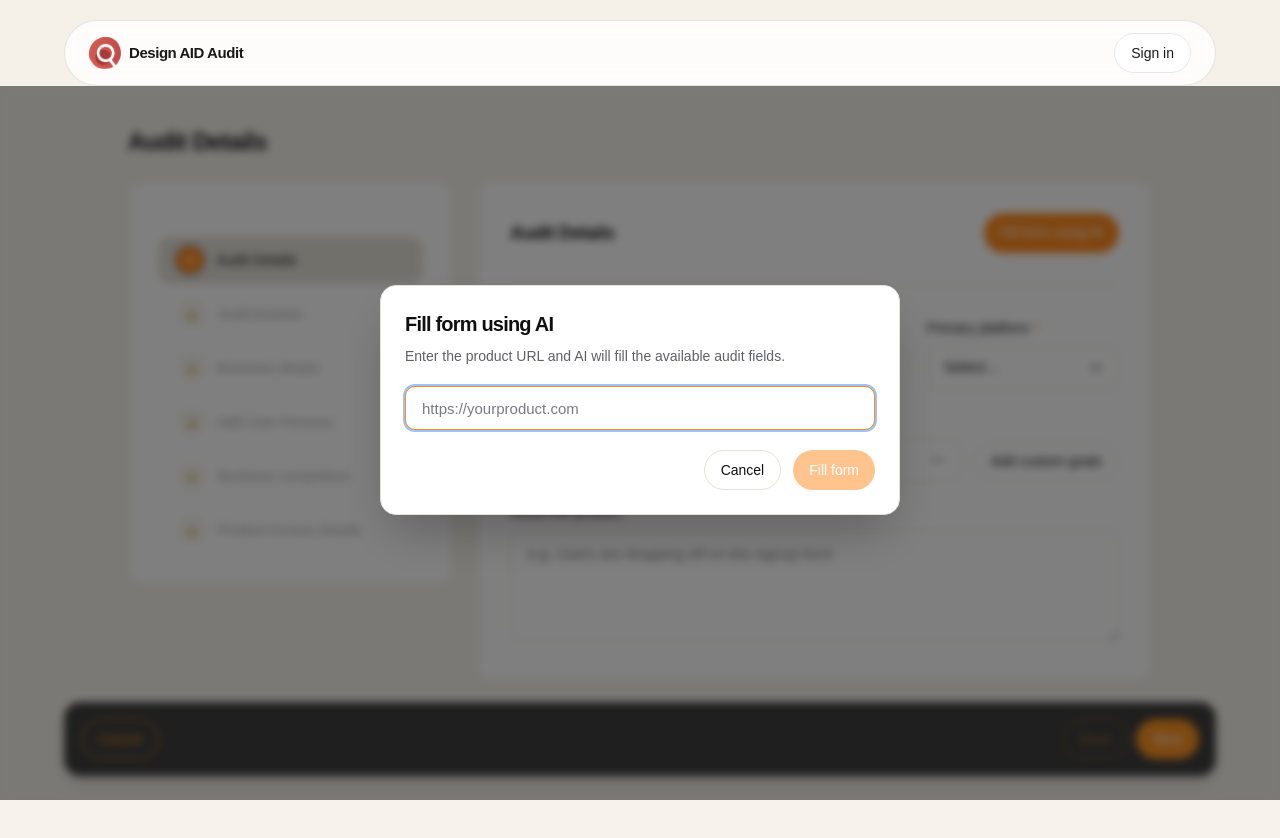
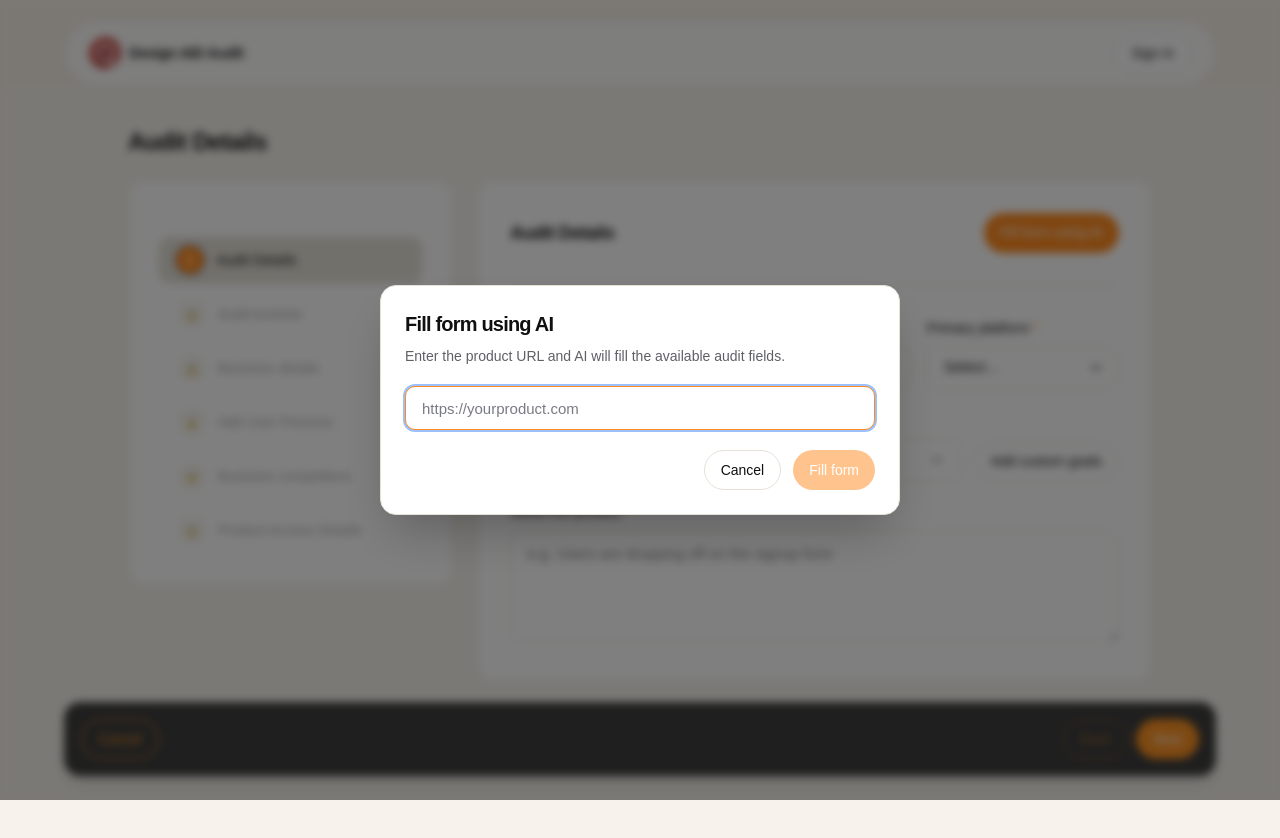
Before and after one commit to StudiovitaminD/ux-audit-tool, a Next.js app: page /audit in a window 1280 px wide. Both pictures are taken after a click on the button "Fill form using AI". Shown: the top 838 px of the page. Built offline with nearby package versions, Linux system fonts and the light colour scheme.

Commit message:
Blur navbar behind AI URL dialog

```diff
--- a/src/components/audit/audit-form.tsx
+++ b/src/components/audit/audit-form.tsx
@@ -1528,7 +1528,7 @@ export function AuditForm() {
       className="grid gap-6 pb-32 lg:grid-cols-12"
     >
       {aiUrlDialogOpen ? (
-        <div className="fixed inset-0 z-40 grid place-items-center bg-black/50 px-4 backdrop-blur-sm">
+        <div className="fixed inset-0 z-[60] grid place-items-center bg-black/50 px-4 backdrop-blur-sm">
           <div className="w-[min(520px,100%)] rounded-2xl border border-[color:var(--cream-dark)] bg-white p-6 shadow-2xl">
             <h2 className="text-xl font-semibold text-[color:var(--ink)]">Fill form using AI</h2>
             <p className="mt-2 text-sm text-[color:var(--ink-muted)]">
```
